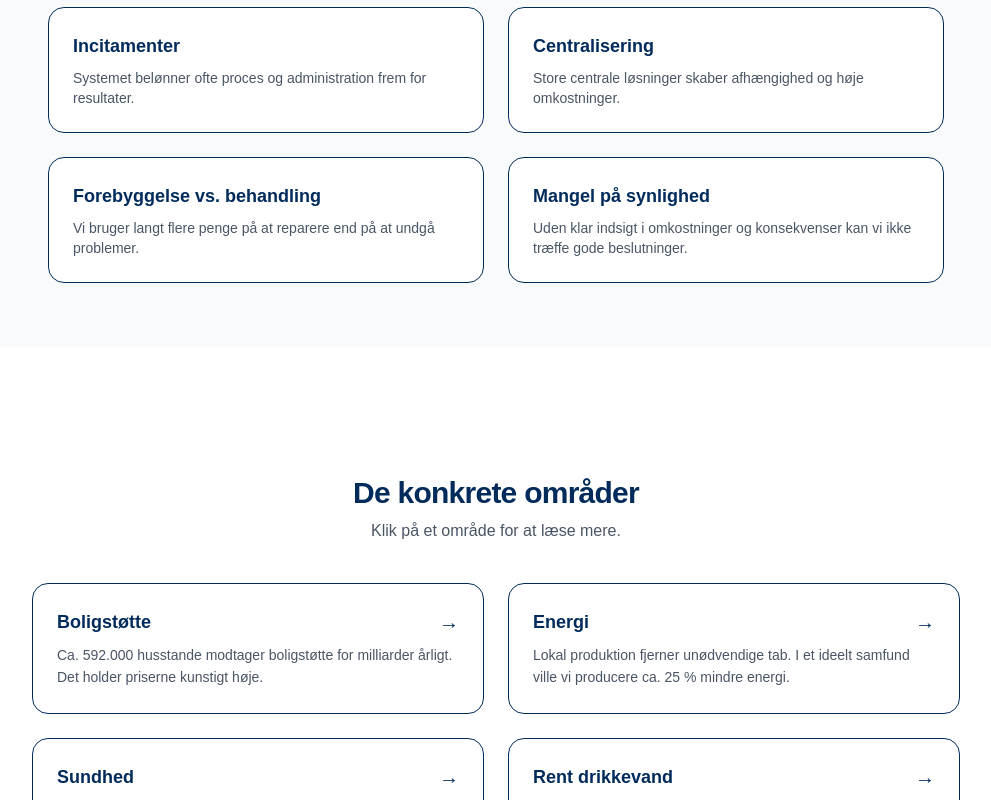
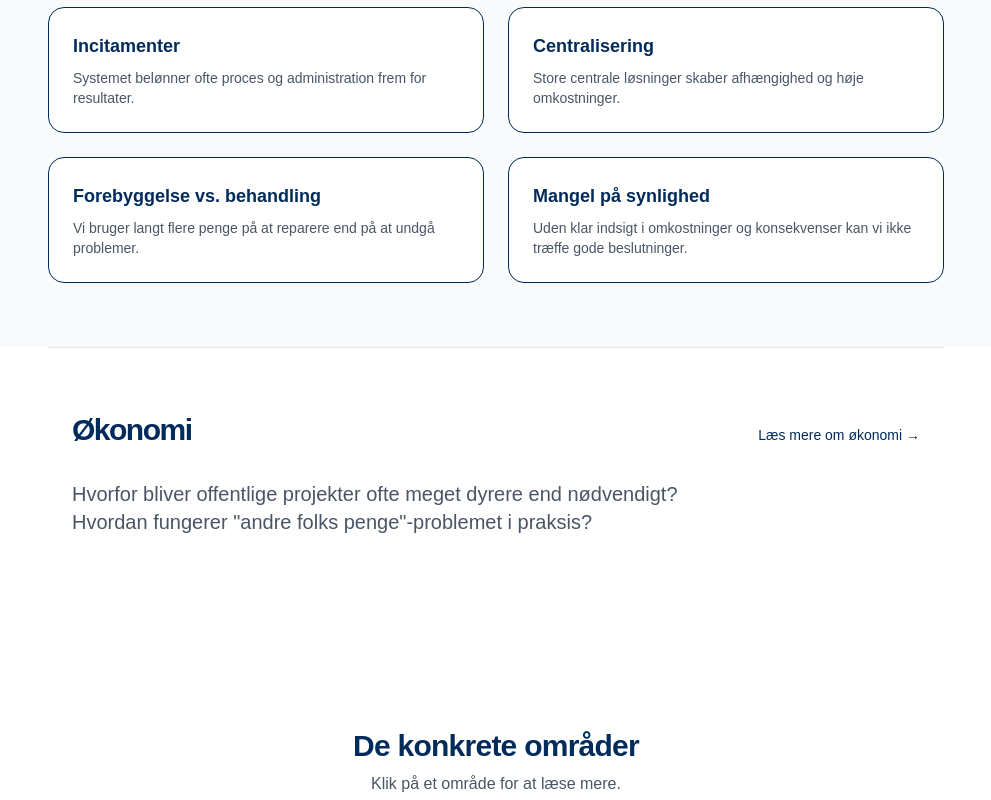
Before and after one commit to synlighed-nu/synlighed-nu-clean, a Next.js app: page / in a window 1280 px wide. Shown: the part 2016-2816 px from the top of the page, without its empty margins (144-1135 px from the left). Built offline with nearby package versions, Linux system fonts and the light colour scheme.

Commit message:
Update page.tsx

```diff
--- a/app/page.tsx
+++ b/app/page.tsx
@@ -3,7 +3,7 @@
 import React from 'react';
 
 import Nav from './components/common/_Nav';
-import Axioms from './components/sections/_Axioms';        // ← Tilføjet
+import Axioms from './components/sections/_Axioms';
 import WhySection from './components/sections/_WhySection';
 import VotingSection from './components/sections/_VotingSection';
 import BigMoves from './components/sections/_BigMoves';
@@ -25,12 +25,27 @@ export default function SynlighedNu() {
         </p>
       </div>
 
-      {/* Axioms karusel - nu aktiveret */}
       <Axioms />
-
       <WhySection />
       <VotingSection />
       <BigMoves />
+
+      {/* NY ØKONOMI-SEKTION */}
+      <section className="max-w-4xl mx-auto px-6 py-16 border-t border-gray-200">
+        <div className="flex justify-between items-baseline mb-8">
+          <h2 className="text-3xl font-bold tracking-tighter">Økonomi</h2>
+          <a
+            href="/økonomi"
+            className="text-[#002B5B] hover:underline text-sm font-medium flex items-center gap-1"
+          >
+            Læs mere om økonomi →
+          </a>
+        </div>
+        <p className="text-xl text-gray-600 max-w-2xl">
+          Hvorfor bliver offentlige projekter ofte meget dyrere end nødvendigt?
+          Hvordan fungerer "andre folks penge"-problemet i praksis?
+        </p>
+      </section>
 
       <section id="de-konkrete-omrader" className="max-w-5xl mx-auto px-6 py-16">
         <ConcreteAreas />
```
